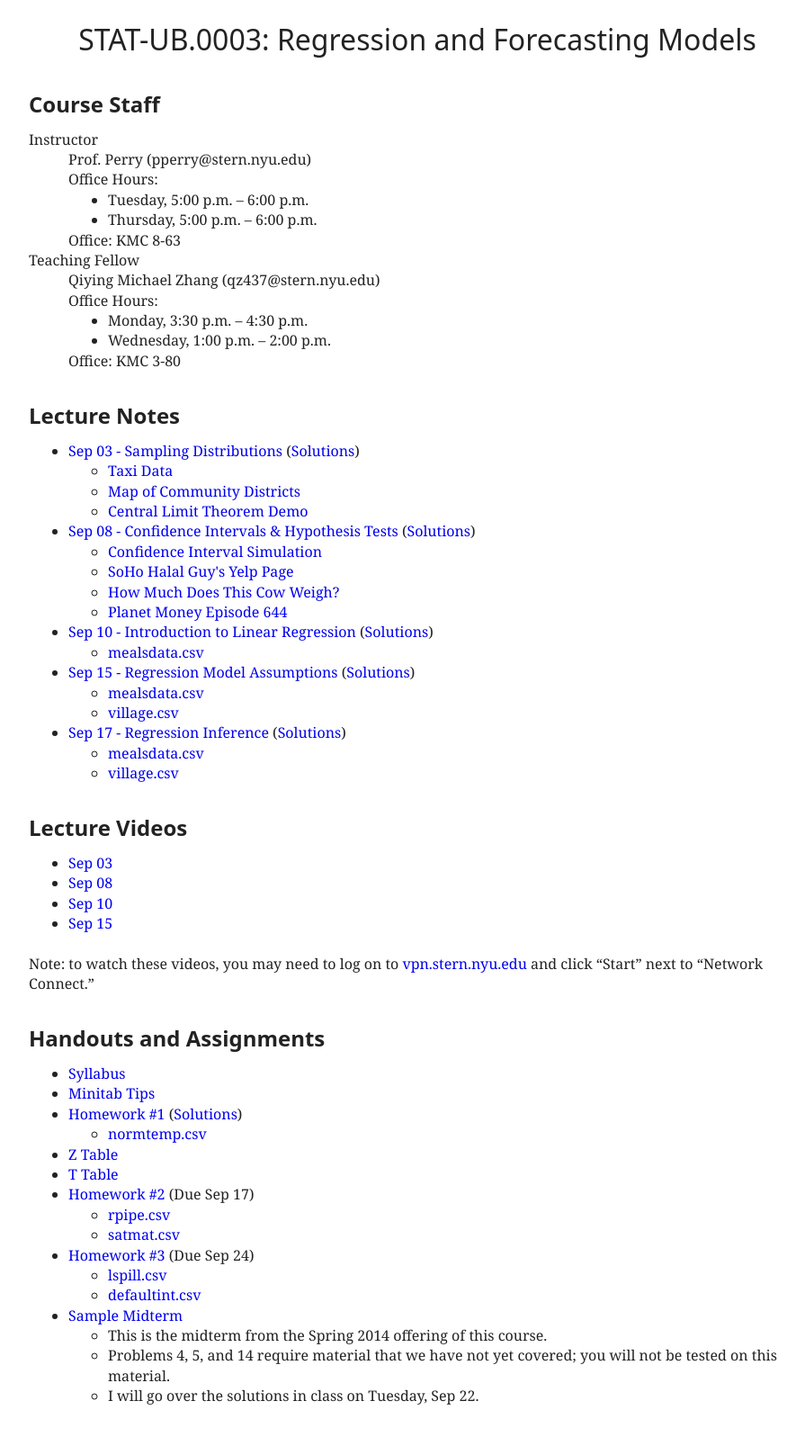
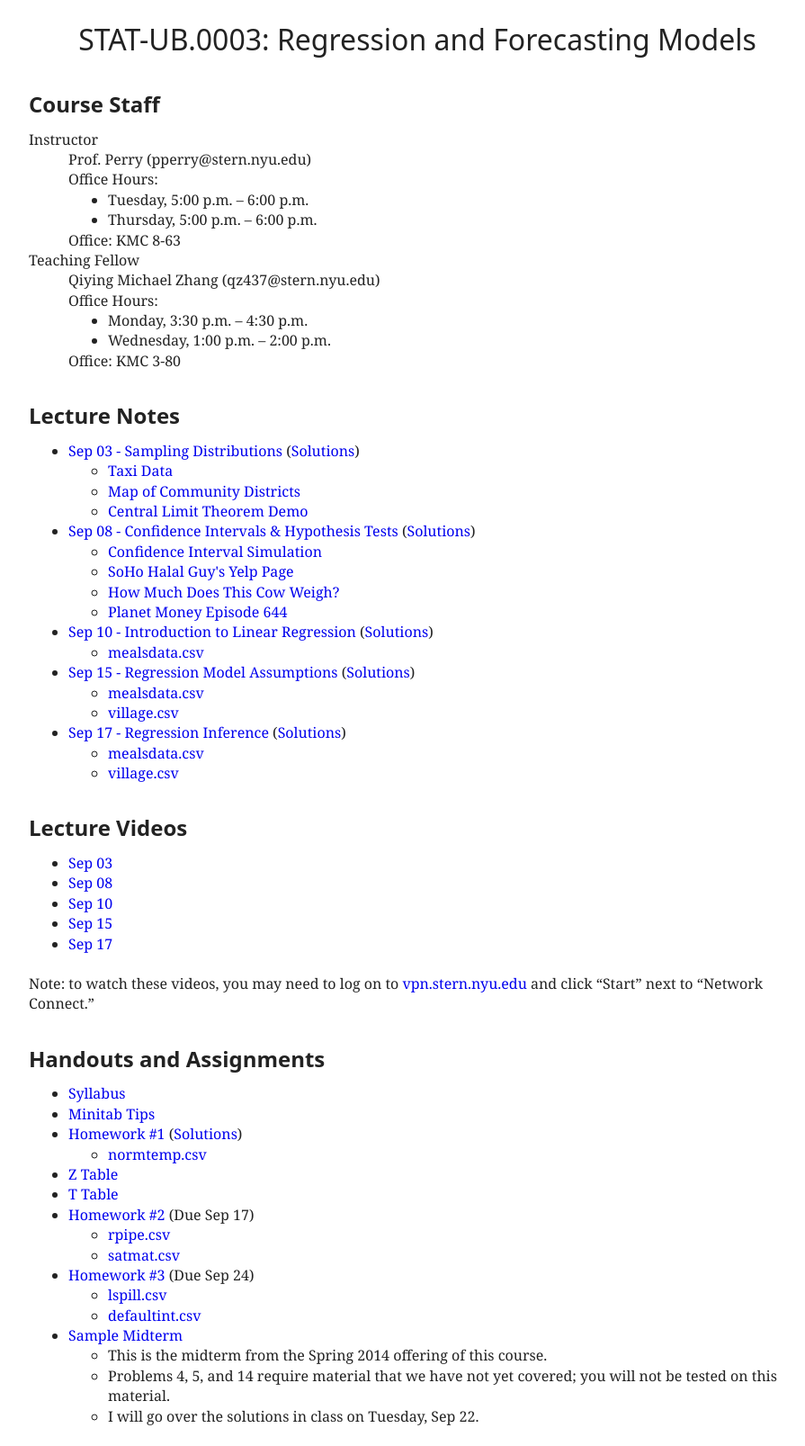
Before and after one commit to patperry/patperry.github.com, a Jekyll site: the page built from course/ub0003/index.html, in a window 1280 px wide. Shown: the whole page at 90% size, without its empty margins (176-1071 px from the left). Built offline with Jekyll 4.4.1, drawn with Linux system fonts in a browser that asks for light colours; before the commit the page ends 1585 px from its top, so only the background shows below that.

Commit message:
add link to lecture video

```diff
--- a/course/ub0003/index.html
+++ b/course/ub0003/index.html
@@ -74,6 +74,7 @@
   <li><a href="http://nyustern.mediasite.com/Mediasite/Play/baf05ef0d85447f1b6a248968a24943e1d">Sep 08</a>
   <li><a href="http://nyustern.mediasite.com/Mediasite/Play/d1fd10bdb4af4f4fa5161c60b7be917c1d">Sep 10</a>
   <li><a href="http://nyustern.mediasite.com/Mediasite/Play/3689ca0c1d574ebd969c4dc62b84bd211d">Sep 15</a>
+  <li><a href="http://nyustern.mediasite.com/Mediasite/Play/b18964a932334dfe9756709157102bce1d">Sep 17</a>
 </ul>
 <p>Note: to watch these videos, you may need to log on to <a href="http://vpn.stern.nyu.edu/">vpn.stern.nyu.edu</a>
   and click &ldquo;Start&rdquo; next to &ldquo;Network Connect.&rdquo;
```
